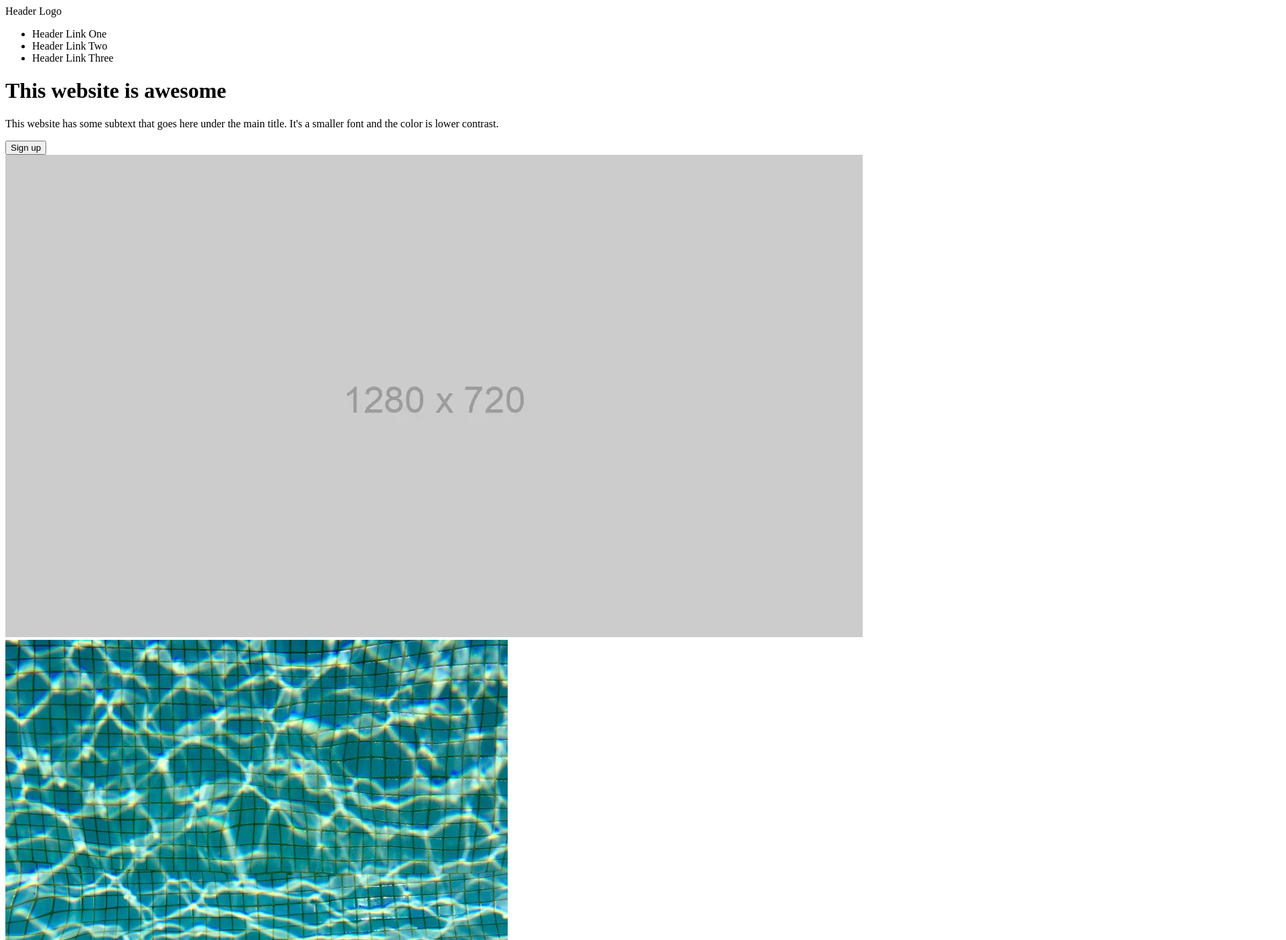
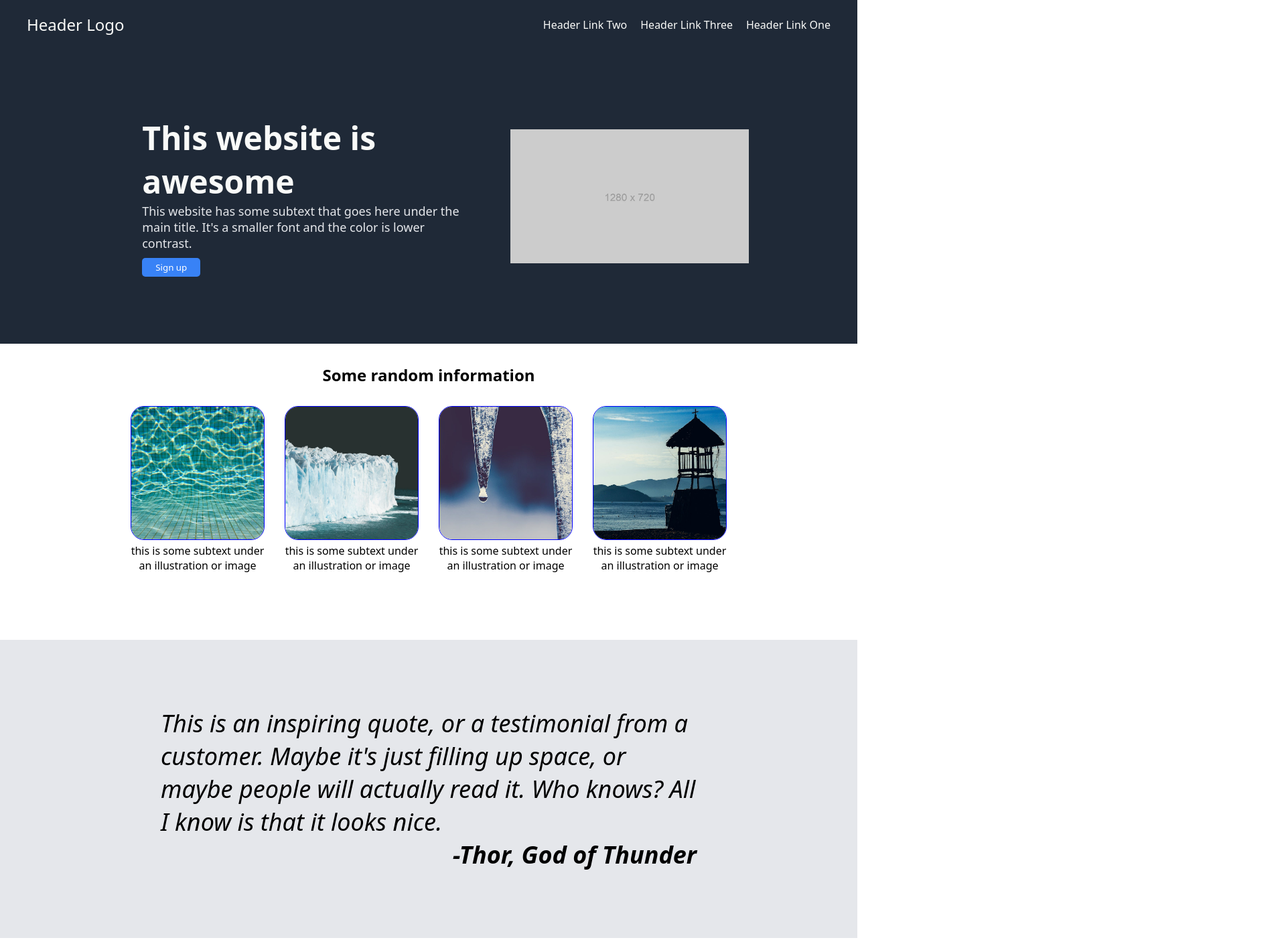
Before and after one commit to qqpdb/foundations-landing-page, a plain HTML site: page index.html in a window 1280 px wide. Shown: the top 1403 px of the page at 67% size, 1920 px wide, since content can reach past the window. Drawn offline with Linux system fonts and the light colour scheme.

Commit message:
Add divs for flex containers and css styling
I really should've committed a lot more than this, but I just got so
carried away. The header and the footer are pushed all the way to the
top and end, but when I zoom out on the page there are large gaps above
and below them. Ideally, I would like them to stick to their respected
areas no matter how far I zoom out, as in thecss-exercises/foundations/
flex/06-flex-layout assignment. I may come back and fix this later.

```diff
--- a/index.html
+++ b/index.html
@@ -7,46 +7,56 @@
     </head>
     <body>
         <div class="header">
-            <div>
+            <div class="logo-links">
+                <div class="header-logo">
                     Header Logo
                 </div>
                 <nav>
                     <ul>
-                    <li>Header Link One</li>
-                    <li>Header Link Two</li>
-                    <li>Header Link Three</li>
+                        <li><a href="#">Header Link Two</a></li>
+                        <li><a href="#">Header Link Three</a></li>
+                        <li><a href="#">Header Link One</a></li>
                     </ul>
                 </nav>
+            </div>
             <div class="header-content">
+                <div class="header-left">
                     <h1>This website is awesome</h1>
                     <p>This website has some subtext that goes here under the main title. It's a smaller font and the color is lower contrast.</p>
                     <button>Sign up</button>
-                <img class="header-image" src="images/placeholder.png" alt="blank image">
+                </div>
+                <img src="images/placeholder.png" alt="blank image">
             </div>
         </div>
         <div class="panel-1">
-            <div>
+            <h2>Some random information</h2>
+            <div class="item-container">
+                <div class="item">
                     <img class="square-image" src="images/square-1.jpg">
-                <p class="image-caption">this is some subtext under an illustration</p>
+                    <p class="image-caption">this is some subtext under an illustration or image</p>
                 </div>
-            <div>
+                <div class="item">
                     <img class="square-image" src="images/square-2.jpg">
-                <p class="image-caption">this is some subtext under an illustration</p>
+                    <p class="image-caption">this is some subtext under an illustration or image</p>
                 </div>
-            <div>
+                <div class="item">
                     <img class="square-image" src="images/square-3.jpg">
-                <p class="image-caption">this is some subtext under an illustration</p>
+                    <p class="image-caption">this is some subtext under an illustration or image</p>
                 </div>
-            <div>
+                <div class="item">
                     <img class="square-image" src="images/square-4.jpg">
-                <p class="image-caption">this is some subtext under an illustration</p>
+                    <p class="image-caption">this is some subtext under an illustration or image</p>
+                </div>
             </div>
         </div>
         <div class="panel-2">
-            <p>This is an inspiring quote, or a testimonial from a customer. Maybe it's just filling up space, or maybe people will actually read it. Who knows? All I know is that it looks nice. <span>-Thor, God of Thunder</span></p>
+            <div>
+                <p>This is an inspiring quote, or a testimonial from a customer. Maybe it's just filling up space, or maybe people will actually read it. Who knows? All I know is that it looks nice.</p>
+                <div class="thor">-Thor, God of Thunder</div>
+            </div>
         </div>
         <div class="panel-3">
-            <div class="blue-box">
+            <div class="panel-3-content">
                 <p>Call to action! It's time!</p>
                 <p>Sign up for our product by clicking that button right over there!</p>
             </div>
--- a/style.css
+++ b/style.css
@@ -0,0 +1,170 @@
+* {
+    box-sizing: border-box;
+    margin: 0px;
+    padding: 0px;
+    font-family: system-ui, -apple-system, BlinkMacSystemFont, 'Segoe UI', Roboto, Oxygen, Ubuntu, Cantarell, 'Open Sans', 'Helvetica Neue', sans-serif;
+}
+
+body {
+    display: flex;
+    flex-direction: column;
+    height: 100vh;
+    justify-content: space-evenly;
+}
+
+.header-content {
+    display: flex;
+    justify-content: center;
+    padding: 50px;
+    flex-wrap: wrap;
+}
+
+.header-logo {
+    color: #F9FAF8;
+    font-size: 24px;
+}
+
+.header-left {
+    display: flex;
+    flex-direction: column;
+    align-items: flex-start;
+    width: 500px;
+    margin: 50px;
+}
+
+.header-left h1 {
+    font-size: 48px;
+    color: #F9FAF8;
+    font-weight: 900;
+
+}
+
+.header-left p {
+    font-size: 18px;
+    color: #E5E7Eb;
+}
+
+.header-left button {
+    margin-top: 10px;
+    border: none;
+}
+
+.panel-3 button {
+    border: white solid 2px;
+    margin-left: 2em;
+}
+
+.header-left button,
+.panel-3 button {
+    color: white;
+    background-color: #3882f6;
+    border-radius: 5px;
+    padding: 5px 20px;
+}
+
+.logo-links {
+    display: flex;
+    justify-content: space-between;
+    align-items: center;
+    padding: 20px 40px;
+}
+
+a {
+    text-decoration: none;
+    color: #F9FAF8;
+}
+
+ul {
+    display: flex;
+    list-style: none;
+    gap: 20px;
+}
+
+.header-content img {
+    height: 200px;
+    align-self: center;
+    justify-content: center;
+}
+
+.header,
+footer {
+    background-color: #1f2937;
+    color: white;
+}
+
+.panel-1 h2 {
+    text-align: center;
+    padding: 30px;
+}
+
+.panel-1 {
+    padding-bottom: 100px;
+}
+
+.item-container {
+    display: flex;
+    gap: 30px;
+    justify-content: center;
+    flex-wrap: wrap-reverse;
+}
+
+.item {
+    gap: 20px;
+    text-align: center;
+}
+
+.square-image {
+    width: 200px;
+    height: 200px;
+    border: 1px blue solid;
+    border-radius: 10%;
+}
+
+.image-caption {
+    width: 200px;
+}
+
+.panel-2 {
+    background-color: #E5E7EB;
+    font-size: 36px;
+    font-style: italic;
+    font-weight: 200;
+    padding: 100px;
+    display: flex;
+    justify-content: center;
+}
+
+.panel-2 div {
+    display: flex;
+    flex-direction: column;
+    max-width: 800px;
+    align-items: flex-start;
+}
+
+.panel-2 div div {
+    font-weight: bold;
+    align-self: flex-end;
+}
+
+.panel-3 {
+    display: flex;
+    background-color: #3882f6;
+    margin: 75px 100px;
+    padding: 50px 100px;
+    border-radius: 10px;
+    justify-content: space-between;
+    align-items: center;
+    color: white;
+}
+
+.panel-3-content p:nth-of-type(1) {
+    font-size: 1.5em;
+    font-weight: bold;
+}
+
+footer {
+    display: flex;
+    justify-content: center;
+    align-items: center;
+    padding: 24px;
+}
```
Lines whose indentation alone changed are shown as unchanged.
